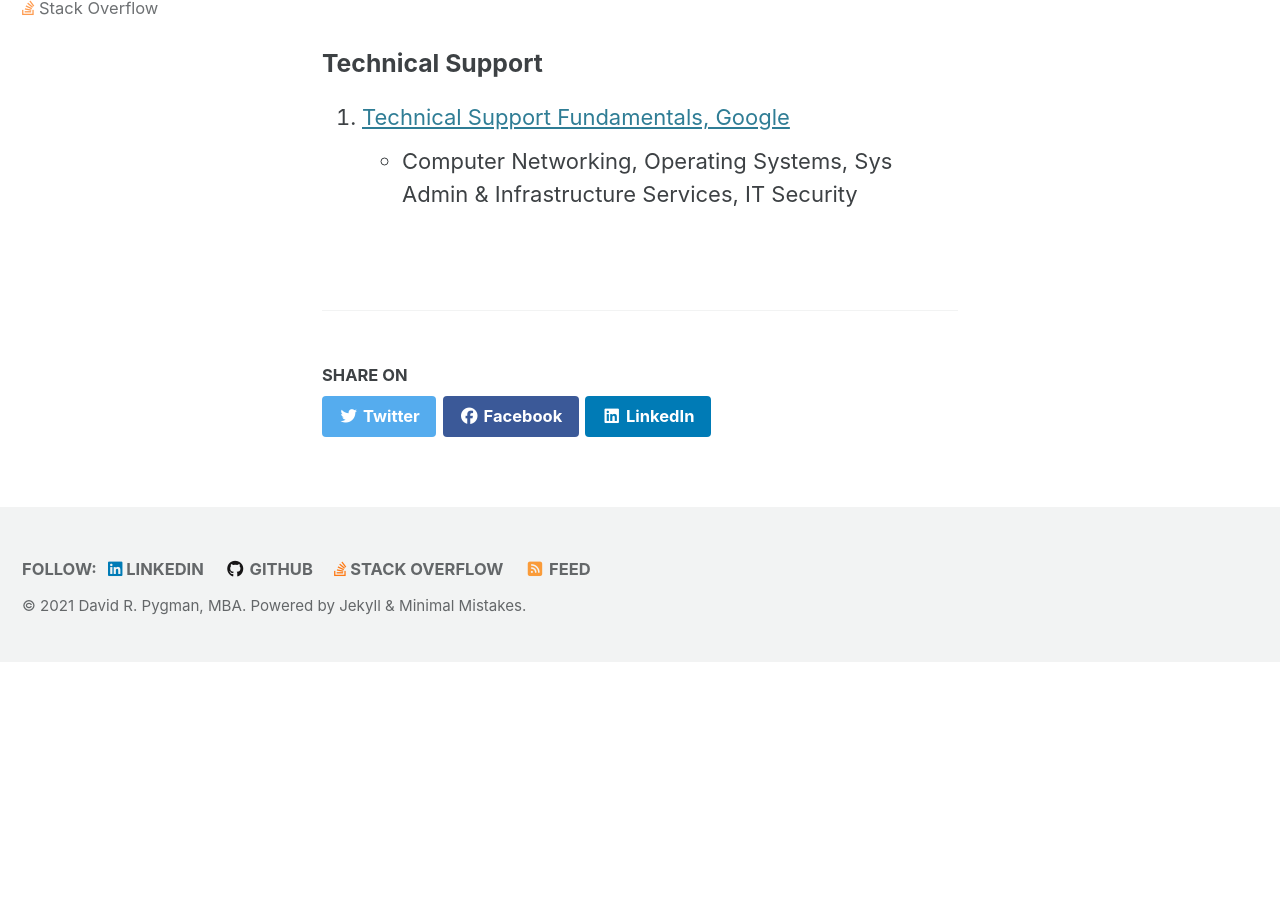
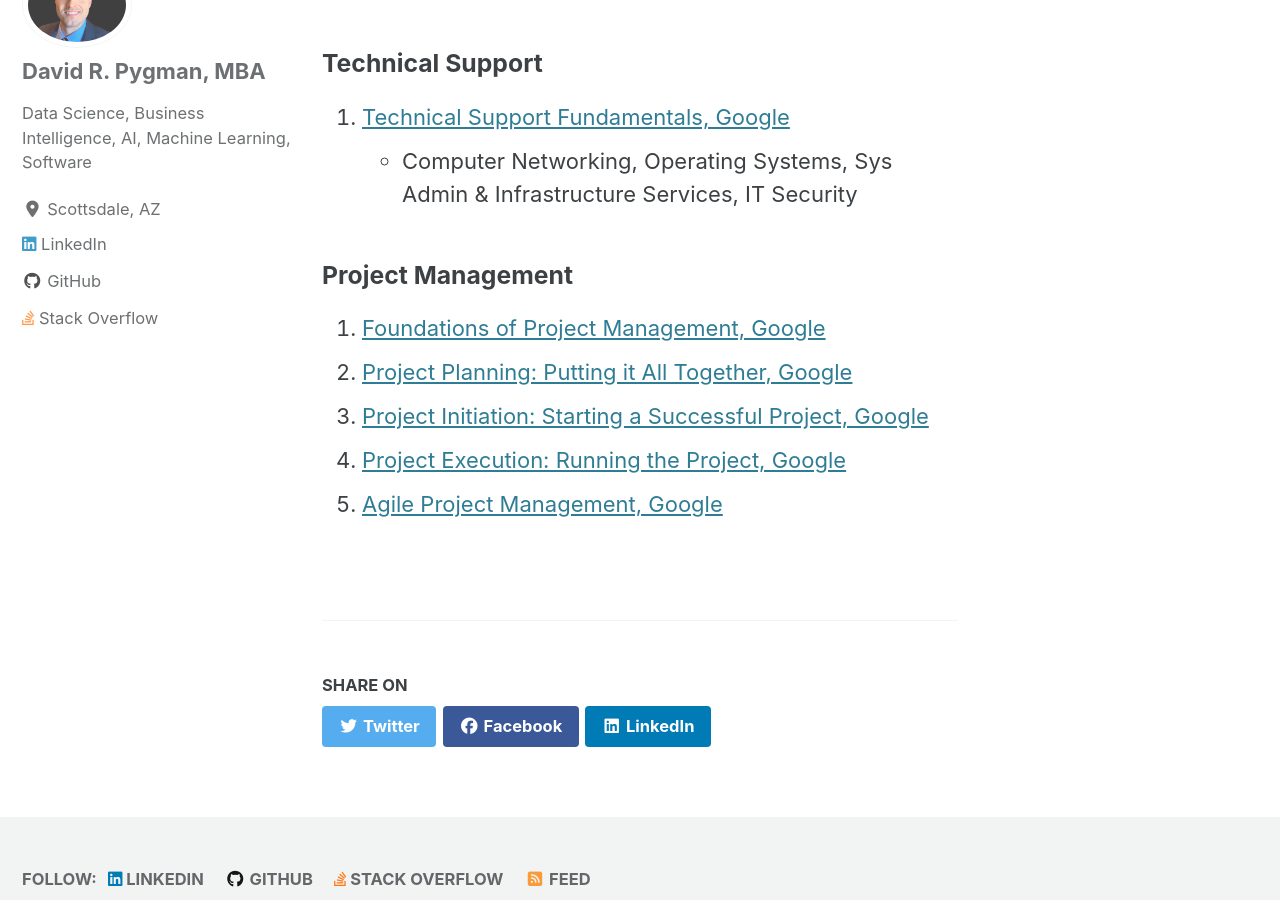
Before and after one commit to dpygman/dpygman.github.io, a Jekyll site: the page built from _pages/certificates.md, in a window 1280 px wide and 900 px high, scrolled down 3107 px. Built offline with Jekyll 4.4.1, drawn with Linux system fonts in a browser that asks for light colours; cached includes are drawn as plain includes; nearby versions of some CDN libraries; before the commit the page ends 3769 px from its top, so only the background shows below that.

Commit message:
Project Management Certifications
Added new PM certificates

```diff
--- a/_pages/certificates.md
+++ b/_pages/certificates.md
@@ -48,3 +48,10 @@
 ### Technical Support
 1. [Technical Support Fundamentals, Google](https://www.coursera.org/account/accomplishments/certificate/UC8ZY6UCXR5F "Technical Support Fundamentals, Google")
    - Computer Networking, Operating Systems, Sys Admin & Infrastructure Services, IT Security
+
+### Project Management
+1. [Foundations of Project Management, Google](https://www.coursera.org/account/accomplishments/certificate/9YU6S5CGR9Y3 "Foundations of Project Management, Google")
+2. [Project Planning: Putting it All Together, Google](https://www.coursera.org/account/accomplishments/certificate/2QRHUX82L2H4 "Project Planning: Putting it All Together, Google")
+3. [Project Initiation: Starting a Successful Project, Google](https://www.coursera.org/account/accomplishments/certificate/K2Z8UKVMZFMG "Project Initiation: Starting a Successful Project, Google")
+4. [Project Execution: Running the Project, Google](https://www.coursera.org/account/accomplishments/certificate/NXA83JXLGEMR "Project Execution: Running the Project, Google")
+5. [Agile Project Management, Google](https://www.coursera.org/account/accomplishments/certificate/FPK6QBRLBLKF "Agile Project Management, Google")
```
